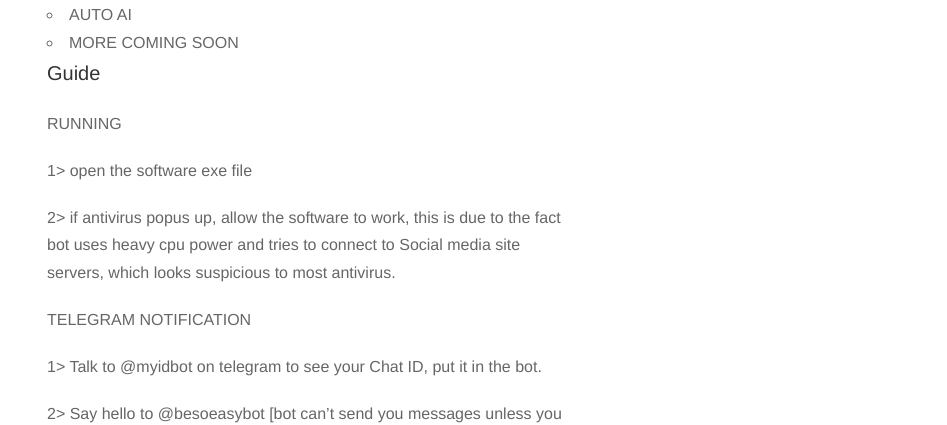
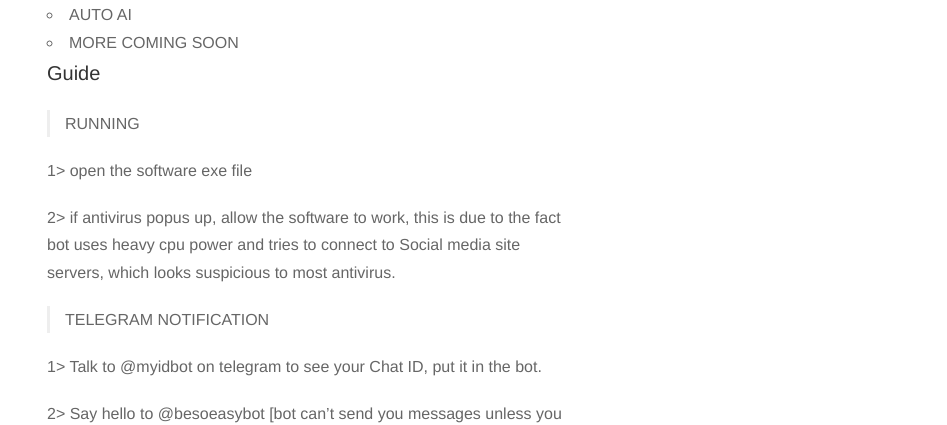
Before and after one commit to subhranshu50/besoeasy.github.io, a Jekyll site: the page built from _posts/2013-11-10-InstagramGrowthEngine.md, in a window 1280 px wide. Shown: the part 455-880 px from the top of the page, without its empty margins (333-1280 px from the left). Built offline with Jekyll 4.4.1, drawn with Linux system fonts in a browser that asks for light colours; nearby versions of some CDN libraries.

```diff
--- a/_posts/2013-11-10-InstagramGrowthEngine.md
+++ b/_posts/2013-11-10-InstagramGrowthEngine.md
@@ -18,13 +18,13 @@ Instagram Growth Automate is a full automation bot, that grows your Instagram pr
 
 ### Guide
 
-RUNNING
+> RUNNING
 
 1> open the software exe file
 
 2> if antivirus popus up, allow the software to work, this is due to the fact bot uses heavy cpu power and tries to connect to Social media site servers, which looks suspicious to most antivirus.
 
-TELEGRAM NOTIFICATION
+> TELEGRAM NOTIFICATION
 
 1> Talk to @myidbot on telegram to see your Chat ID, put it in the bot.
 
```
